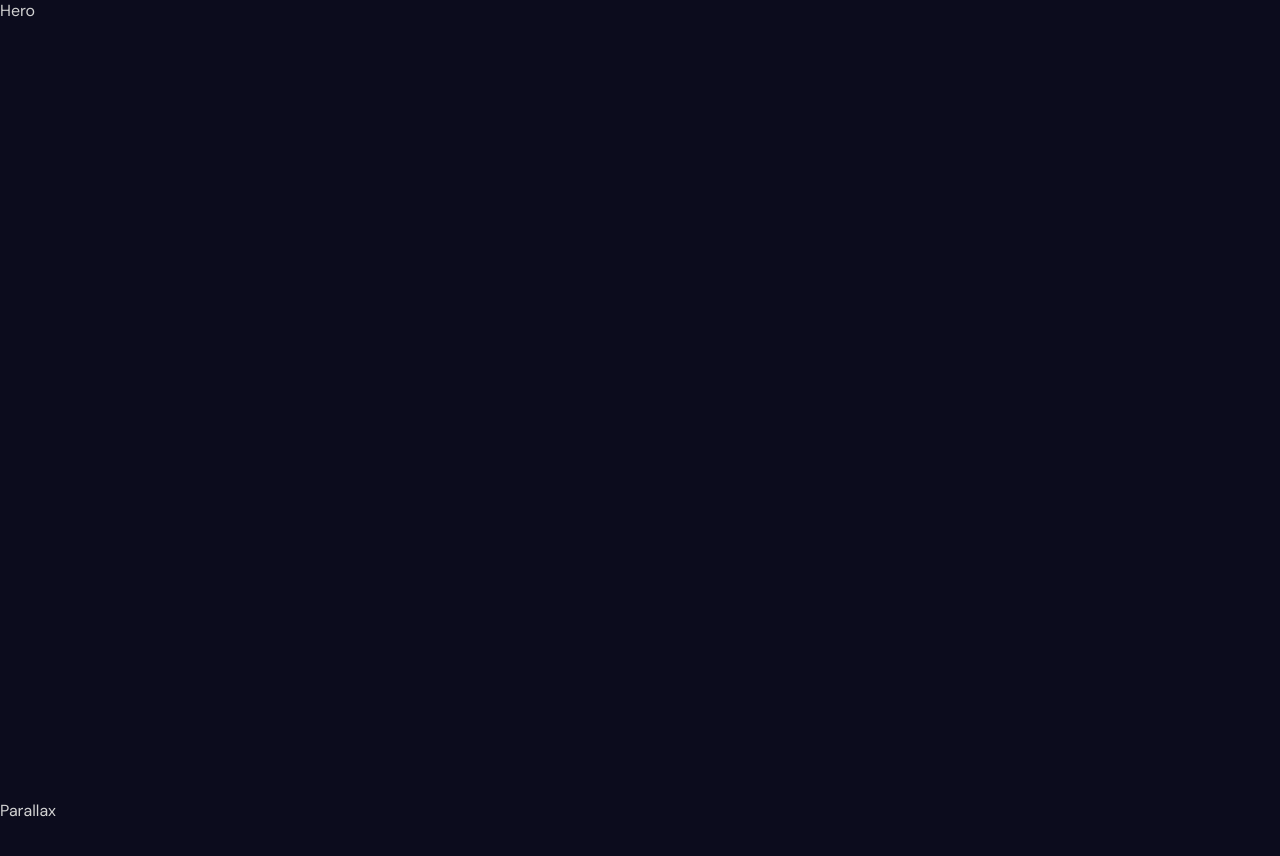
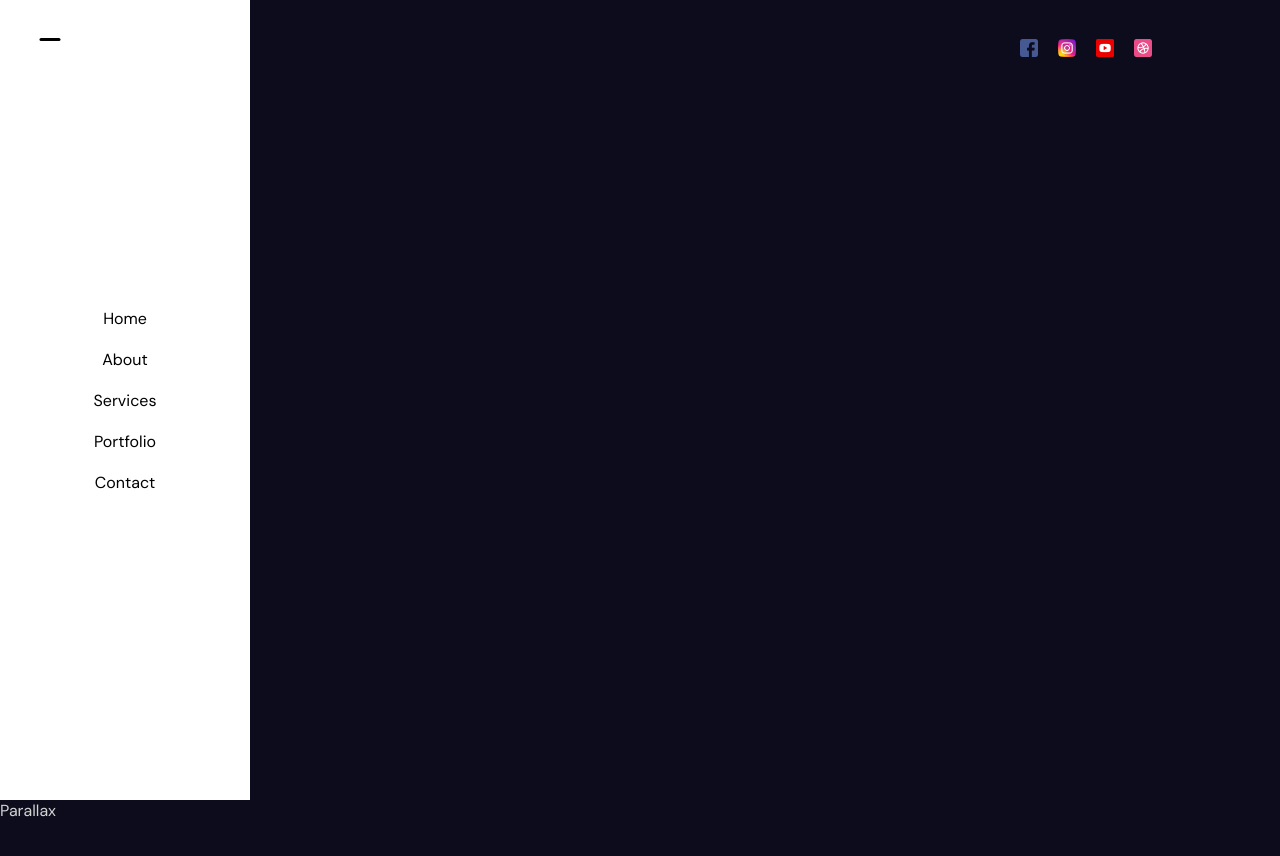
Before and after one commit to clintmadeit/portfolio, a React (Vite) app: page / in a window 1280 px wide. Shown: the top 856 px of the page. Built offline with nearby package versions, Linux system fonts and the light colour scheme.

Commit message:
Adding sidebar and implementation of the sidebar functionality

```diff
--- a/package.json
+++ b/package.json
@@ -10,6 +10,7 @@
     "preview": "vite preview"
   },
   "dependencies": {
+    "framer-motion": "^10.16.4",
     "react": "18.2.0",
     "react-dom": "18.2.0",
     "sass": "^1.68.0"
--- a/src/App.jsx
+++ b/src/App.jsx
@@ -1,16 +1,19 @@
 import "./App.scss";
+import Navbar from "./components/navbar/Navbar";
 
 const App = () => {
   return (
     <div>
-      <section>Hero</section>
-      <section>Parallax</section>
+      <section id="Home">
+        <Navbar />
+      </section>
+      <section id="Services">Parallax</section>
       <section>Services</section>
-      <section>Parallax</section>
+      <section id="Portfolio">Parallax</section>
       <section>Portfolio1</section>
       <section>Portfolio2</section>
       <section>Portfolio3</section>
-      <section>Contact</section>
+      <section id="Contact">Contact</section>
     </div>
   );
 };
--- /dev/null
+++ b/src/components/Test.jsx
@@ -0,0 +1,5 @@
+import React from "react";
+
+export default function Test() {
+  return <div>Test</div>;
+}
--- /dev/null
+++ b/src/components/navbar/Navbar.jsx
@@ -0,0 +1,35 @@
+import Sidebar from "../sidebar/Sidebar";
+import "./navbar.scss";
+import { motion } from "framer-motion";
+
+export default function Navbar() {
+  return (
+    <div className="navbar">
+      {/* Sidebar */}
+      <Sidebar />
+      <div className="wrapper">
+        <motion.span
+          initial={{ opacity: 0, scale: 0.5 }}
+          animate={{ opacity: 1, scale: 1 }}
+          transition={{ duration: 0.5 }}
+        >
+          <img className="logo" src="/clint.png" alt="Clint Dev" />
+        </motion.span>
+        <div className="social">
+          <a href="#">
+            <img src="/facebook.png" alt="" />
+          </a>
+          <a href="#">
+            <img src="/instagram.png" alt="" />
+          </a>
+          <a href="#">
+            <img src="/youtube.png" alt="" />
+          </a>
+          <a href="#">
+            <img src="/dribble.png" alt="" />
+          </a>
+        </div>
+      </div>
+    </div>
+  );
+}
--- /dev/null
+++ b/src/components/navbar/navbar.scss
@@ -0,0 +1,26 @@
+.navbar{
+  height: 100px;
+
+  .wrapper{
+    max-width: 1024px;
+    margin: auto;
+    display: flex;
+    align-items: center;
+    justify-content: space-between;
+    height: 100%;
+
+    .logo{
+      width: 80px;
+    }
+
+    .social{
+      display: flex;
+      gap: 20px;
+
+      img{
+        width: 18px;
+        height: 18px;
+      }
+    }
+  }
+}
--- /dev/null
+++ b/src/components/sidebar/Sidebar.jsx
@@ -0,0 +1,30 @@
+import Links from "./links/Links";
+import { motion } from "framer-motion";
+import "./sidebar.scss";
+import ToggleButton from "./toggleButton/ToggleButton";
+import { useState } from "react";
+
+const Sidebar = () => {
+  const [open, setOpen] = useState(false);
+
+  const variants = {
+    open: {
+      clickPath: "circle(1200px at 50px 50px)",
+      transition: { type: "spring", stiffness: 20, restDelta: 2 },
+    },
+    closed: {
+      clickPath: "circle(30px at 50px 50px)",
+      transition: { delay: 0.5, type: "spring", stiffness: 400, damping: 40 },
+    },
+  };
+  return (
+    <motion.div className="sidebar" animate={open ? "open" : "closed"}>
+      <motion.div className="bg" variants={variants}>
+        <Links />
+      </motion.div>
+      <ToggleButton setOpen={setOpen} />
+    </motion.div>
+  );
+};
+
+export default Sidebar;
--- /dev/null
+++ b/src/components/sidebar/links/Links.jsx
@@ -0,0 +1,14 @@
+const Links = () => {
+  const items = ["Home", "About", "Services", "Portfolio", "Contact"];
+  return (
+    <div className="links">
+      {items.map((item) => (
+        <a href={`#${item}`} key={item}>
+          {item}
+        </a>
+      ))}
+    </div>
+  );
+};
+
+export default Links;
--- /dev/null
+++ b/src/components/sidebar/sidebar.scss
@@ -0,0 +1,40 @@
+.sidebar{
+  display: flex;
+  flex-direction: column;
+  align-items: center;
+  justify-content: center;
+  background-color: white;
+  color: black;
+  .bg{
+
+    position: fixed;
+    top: 0;
+    left: 0;
+    bottom: 0;
+    width: 250px;
+    background: white;
+    .links{
+      position: absolute;
+      width: 100%;
+      height: 100%;
+      display: flex;
+      flex-direction: column;
+      align-items: center;
+      justify-content: center;
+      gap: 20px;
+    }
+  }
+
+  button{
+
+    position: fixed;
+    height: 50px;
+    width: 50px;
+    border-radius: 50%;
+    top: 25px;
+    left: 25px;
+    cursor: pointer;
+    background-color: transparent;
+    border: none;
+  }
+}
--- /dev/null
+++ b/src/components/sidebar/toggleButton/ToggleButton.jsx
@@ -0,0 +1,23 @@
+import { motion } from "framer-motion";
+
+const ToggleButton = ({ setOpen }) => {
+  return (
+    <button onClick={() => setOpen((prev) => !prev)}>
+      <svg width="23" height="23" viewBox="0 0 23 23">
+        <motion.path
+          strokeWidth="3"
+          stroke="black"
+          strokeLinecap="round"
+          variants={{
+            closed: { d: "M 2 2.5 L 20 2.5" },
+            open: { d: "M 3 16.5 L 17 2.5" },
+          }}
+        />
+        <motion.path strokeWidth="3" stroke="black" strokeLinecap="round" />
+        <motion.path strokeWidth="3" stroke="black" strokeLinecap="round" />
+      </svg>
+    </button>
+  );
+};
+
+export default ToggleButton;
```
Also changed, not shown: public/dribble.png (renamed from public/dribbble.png), 1 other file (tests, documents, lock files or other folders).
